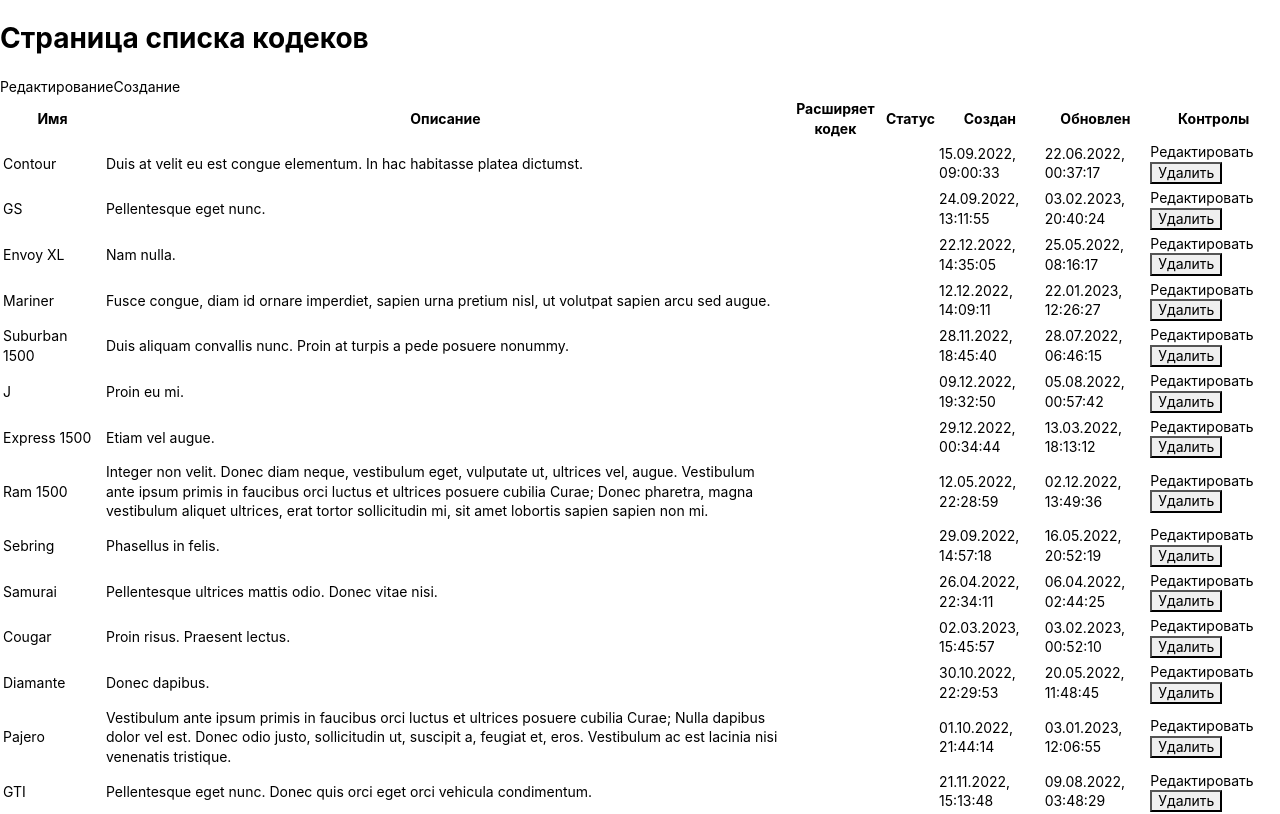
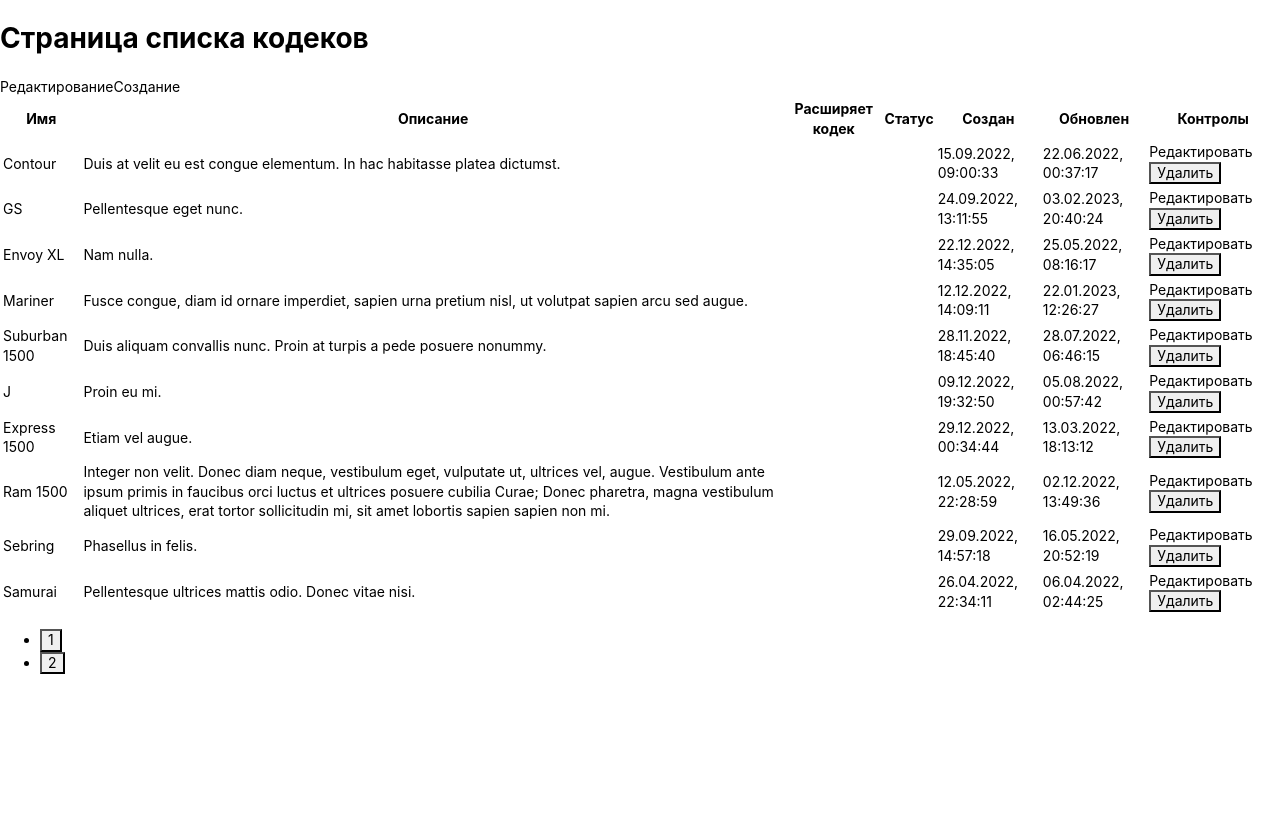
Before and after one commit to dmptts/codec-manager, a React (Create React App) app: page / in a window 1280 px wide. Shown: the top 814 px of the page. Built offline with nearby package versions, Linux system fonts and the light colour scheme; data requests are answered from the project's data file.

Commit message:
Синхронизирует URL с серверными запросами

```diff
--- a/src/api/codecs.ts
+++ b/src/api/codecs.ts
@@ -1,9 +1,11 @@
 import { createAsyncThunk } from '@reduxjs/toolkit';
 import { BASE_URL } from '.';
 
-export const fetchCodecList = createAsyncThunk('fetchCodecList', async () => {
+export const fetchCodecList = createAsyncThunk(
+  'fetchCodecList',
+  async (params: URLSearchParams) => {
     try {
-    const response = await fetch(`${BASE_URL}/codecs`);
+      const response = await fetch(`${BASE_URL}/codecs?_limit=10&${params}`);
 
       const parsedResponse = await response.json();
       return parsedResponse;
@@ -18,4 +20,5 @@ export const fetchCodecList = createAsyncThunk('fetchCodecList', async () => {
         );
       }
     }
-});
+  }
+);
--- a/src/components/CodecListPage.tsx
+++ b/src/components/CodecListPage.tsx
@@ -1,5 +1,5 @@
 import { useEffect } from 'react';
-import { Link } from 'react-router-dom';
+import { Link, useSearchParams } from 'react-router-dom';
 import {
   createColumnHelper,
   flexRender,
@@ -12,14 +12,16 @@ import { useAppDispatch } from '../hooks/useAppDispatch';
 import { useAppSelector } from '../hooks/useAppSelector';
 import { codecsSelectors } from '../store/codecsSlice';
 import { ICodec } from '../types/codec';
+import Pagination from './Pagination';
 
 export default function CodecListPage() {
   const dispatch = useAppDispatch();
   const codecs = useAppSelector(codecsSelectors.selectAll);
+  const [searchParams] = useSearchParams();
 
   useEffect(() => {
-    dispatch(fetchCodecList());
-  }, [dispatch]);
+    dispatch(fetchCodecList(searchParams));
+  }, [dispatch, searchParams]);
 
   const columnHelper = createColumnHelper<ICodec>();
   const columns = [
@@ -102,6 +104,7 @@ export default function CodecListPage() {
           ))}
         </tbody>
       </table>
+      <Pagination />
     </>
   );
 }
--- /dev/null
+++ b/src/components/Pagination.tsx
@@ -0,0 +1,16 @@
+import { useSearchParams } from 'react-router-dom';
+
+export default function Pagination() {
+  const [, setSearchParams] = useSearchParams();
+
+  return (
+    <ul>
+      <li>
+        <button onClick={() => setSearchParams({ _page: '1' })}>1</button>
+      </li>
+      <li>
+        <button onClick={() => setSearchParams({ _page: '2' })}>2</button>
+      </li>
+    </ul>
+  );
+}
--- a/src/store/codecsSlice.ts
+++ b/src/store/codecsSlice.ts
@@ -11,7 +11,7 @@ const codecsSlice = createSlice({
   reducers: {},
   extraReducers(builder) {
     builder.addCase(fetchCodecList.fulfilled, (state, action) => {
-      codecsAdapter.addMany(state, action.payload);
+      codecsAdapter.setAll(state, action.payload);
     });
   },
 });
```
Lines whose indentation alone changed are shown as unchanged.
